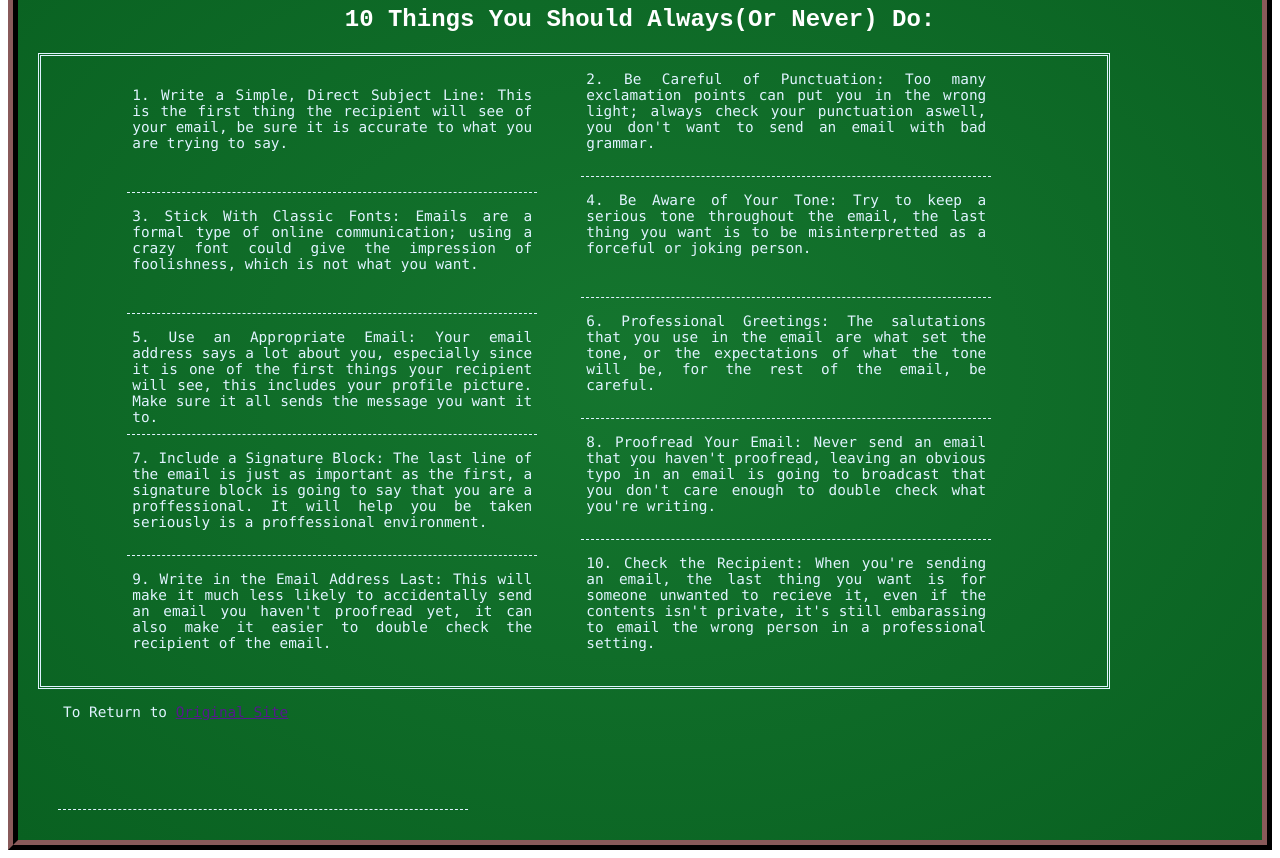
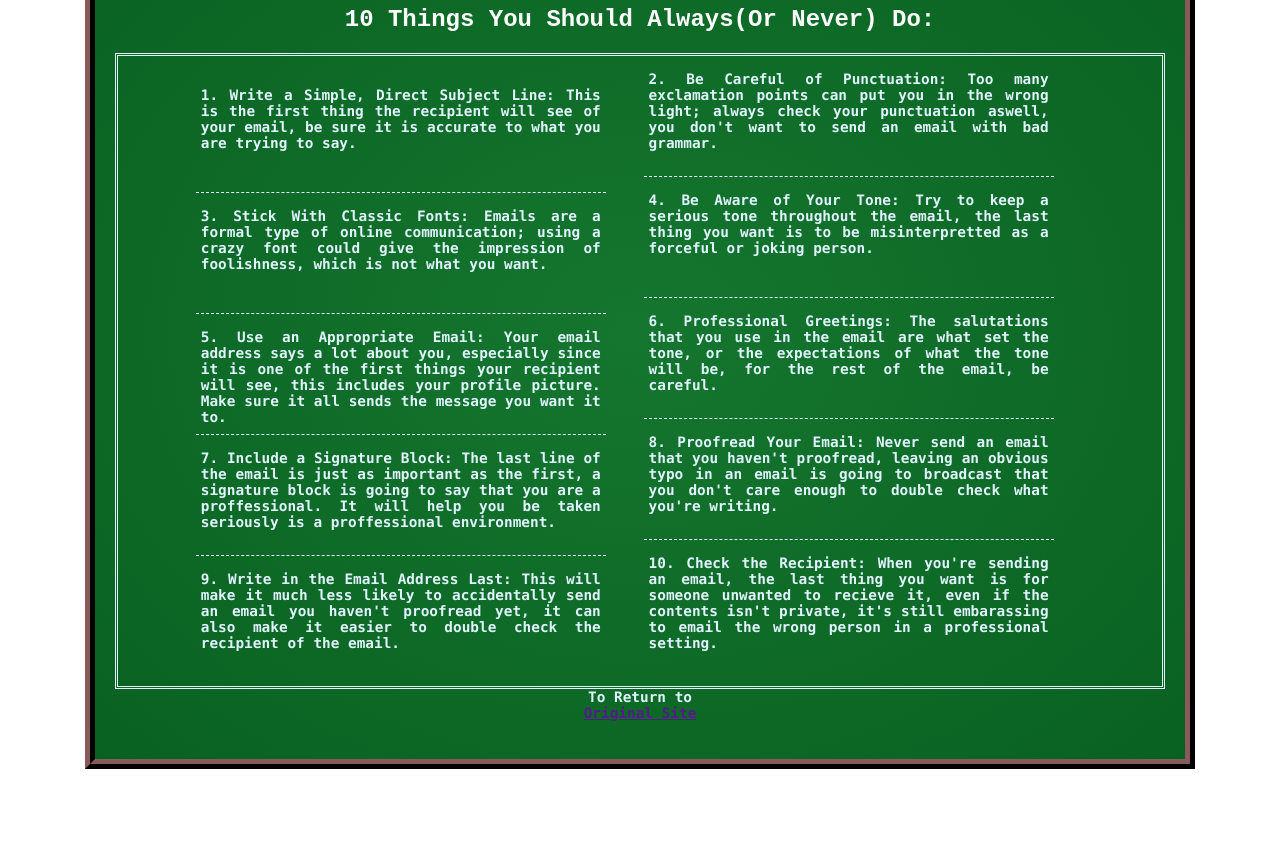
Before and after one commit to 2020spring2/2020netiquette2.github.io, a plain HTML site: page index.html in a window 1280 px wide. Shown: the part 112-970 px from the top of the page. After the commit the page ends 889 px from the top, so only its background shows below. Drawn offline with Linux system fonts and the light colour scheme.

Commit message:
Update netiquetteStyleHall.css

```diff
--- a/netiquetteStyleHall.css
+++ b/netiquetteStyleHall.css
@@ -1,12 +1,13 @@
 @charset "UTF-8";
 body{
-
 }
 #body {
 	border: 10px ridge #352323;
 	background: radial-gradient(#15762F, #096121);
 	padding: 20px;
 	margin: auto;
+	max-width: 1050px;
+
 }
 #title {
 	color: #FFFFFF;
@@ -17,6 +18,7 @@ body{
 p {
 	color: #E0F3FF;
 	font-family: "Monaco";
+	font-weight: bold;
 	font-size: 90%;
 	border-bottom: dashed thin #E0F3FF;
 	text-align: justify;
@@ -36,5 +38,13 @@ p {
 	border:medium double #E0F3FF;
 	max-width: 1000px;
 	padding-left: 5.5%;
-	align-items: center;
 }
+#linkToPage {
+	text-align:center;
+	border: none;
+	margin: 0px auto;
+	padding: 0px;
+	min-height: 50px;
+	max-height: 75px;
+	max-width: 150px;
+}
```
